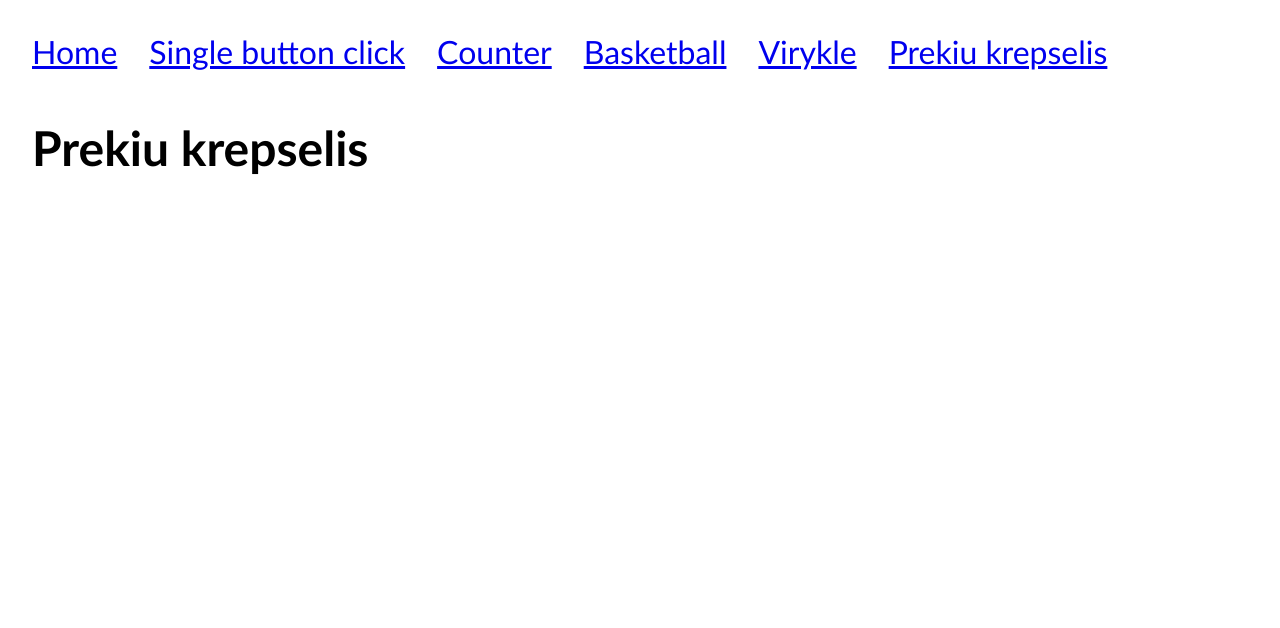
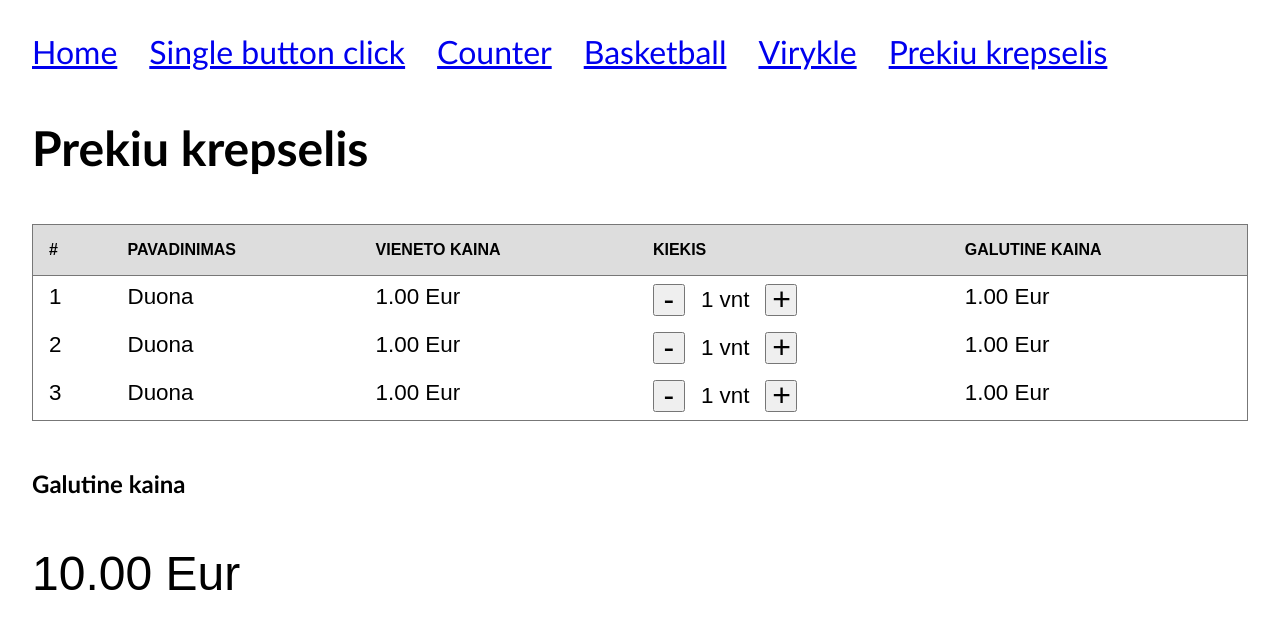
Before and after one commit to front-end-by-rimantas/48-grupe-dom-events, a website with bundled scripts: page cart/index.html in a window 1280 px wide. Built offline with nearby package versions, Linux system fonts and the light colour scheme.

Commit message:
Shopping cart design

```diff
--- a/cart/index.html
+++ b/cart/index.html
@@ -17,6 +17,61 @@
     <main>
         <h1 class="main-title">Prekiu krepselis</h1>
 
+        <table>
+            <thead>
+                <tr>
+                    <td>#</td>
+                    <td>Pavadinimas</td>
+                    <td>Vieneto kaina</td>
+                    <td>Kiekis</td>
+                    <td>Galutine kaina</td>
+                </tr>
+            </thead>
+            <tbody>
+                <tr>
+                    <td>1</td>
+                    <td>Duona</td>
+                    <td>1.00 Eur</td>
+                    <td>
+                        <form class="counter">
+                            <button>-</button>
+                            <span>1 vnt</span>
+                            <button>+</button>
+                        </form>
+                    </td>
+                    <td>1.00 Eur</td>
+                </tr>
+                <tr>
+                    <td>2</td>
+                    <td>Duona</td>
+                    <td>1.00 Eur</td>
+                    <td>
+                        <form class="counter">
+                            <button>-</button>
+                            <span>1 vnt</span>
+                            <button>+</button>
+                        </form>
+                    </td>
+                    <td>1.00 Eur</td>
+                </tr>
+                <tr>
+                    <td>3</td>
+                    <td>Duona</td>
+                    <td>1.00 Eur</td>
+                    <td>
+                        <form class="counter">
+                            <button>-</button>
+                            <span>1 vnt</span>
+                            <button>+</button>
+                        </form>
+                    </td>
+                    <td>1.00 Eur</td>
+                </tr>
+            </tbody>
+        </table>
+
+        <h2>Galutine kaina</h2>
+        <div class="final-price">10.00 Eur</div>
     </main>
 
     <script type="module" src="../js/cart.js"></script>
--- a/css/pages/cart.css
+++ b/css/pages/cart.css
@@ -0,0 +1,37 @@
+table {
+    border-spacing: 0;
+    border-collapse: separate;
+    font-family: Arial, Helvetica, sans-serif;
+    font-size: 1.4rem;
+    border: 0.1rem solid #777;
+}
+
+table thead td {
+    font-weight: bold;
+    text-transform: uppercase;
+    font-size: 1rem;
+    padding: 1rem;
+    background-color: #ddd;
+    border-bottom: 0.1rem solid #777;
+}
+
+table tbody td {
+    padding: 0.5rem 1rem;
+}
+
+.counter {
+    display: flex;
+    gap: 1rem;
+    align-items: center;
+}
+.counter button {
+    width: 2rem;
+    height: 2rem;
+    font-size: 2rem;
+    line-height: 0.8em;
+}
+
+.final-price {
+    font-family: Arial, Helvetica, sans-serif;
+    font-size: 3rem;
+}
--- a/js/cart.js
+++ b/js/cart.js
@@ -1,2 +1,20 @@
 import { header } from './header.js';
 header();
+
+const data = [
+    {
+        name: 'Duona',
+        unitPrice: 1,
+        count: 1,
+    },
+    {
+        name: 'Pienas',
+        unitPrice: 0.89,
+        count: 2,
+    },
+    {
+        name: 'Cepelinai',
+        unitPrice: 2.89,
+        count: 5,
+    },
+];
```
